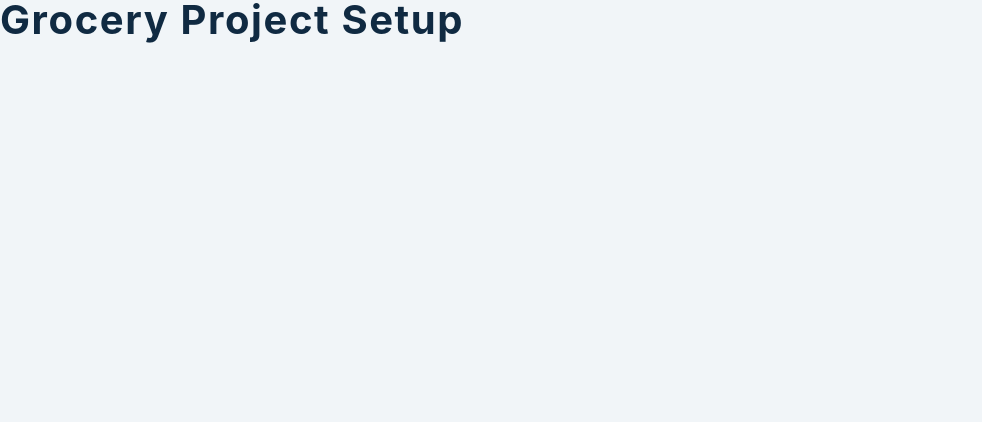
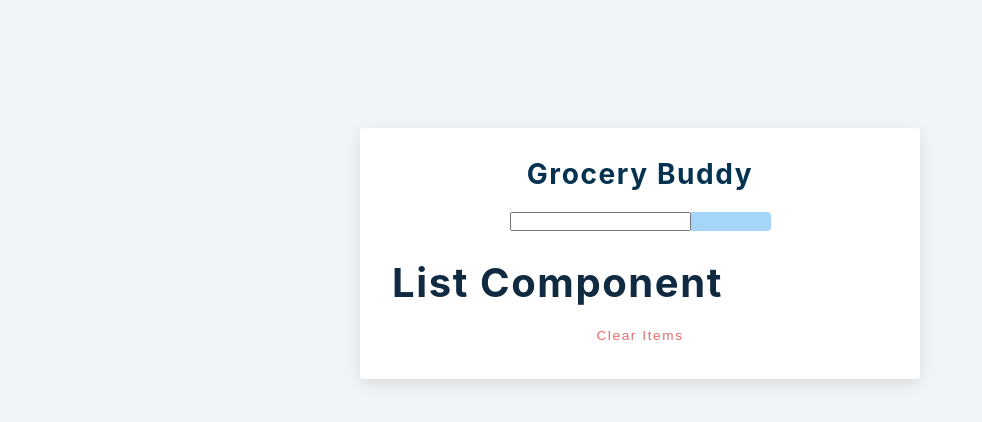
Before and after one commit to anaberia/grocery-buddy, a React (Create React App) app: page / in a window 1280 px wide. Shown: the top 422 px of the page, without its empty margins (0-982 px from the left). Built offline with nearby package versions, Linux system fonts and the light colour scheme.

Commit message:
add main html and handler

```diff
--- a/src/App.js
+++ b/src/App.js
@@ -9,7 +9,25 @@
   const [editId, setEditId] = useState(null);
   const [alert, setAlert] = useState({ show: false, msg: "", type: "" });
 
-  return <h2>grocery project setup</h2>;
+  const handleSubmit = (e) => {
+    e.preventDefault();
+  };
+  return (
+    <section className="section-center">
+      <form className="grocery-form" onSubmit={handleSubmit}>
+        {alert.show && <Alert />}
+        <h3>grocery buddy</h3>
+        <div className="form-control">
+          <input type="text" />
+          <button type="submit" className="submit-btn"></button>
+        </div>
+      </form>
+      <div className="grocery-container">
+        <List />
+        <button className="clear-btn">clear items</button>
+      </div>
+    </section>
+  );
 }
 
 export default App;
```
